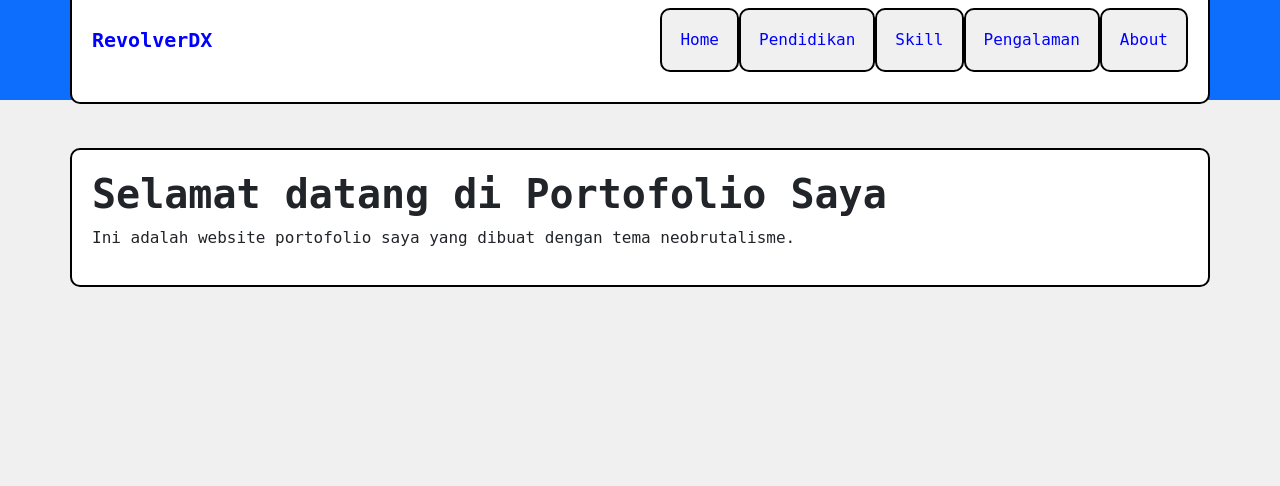
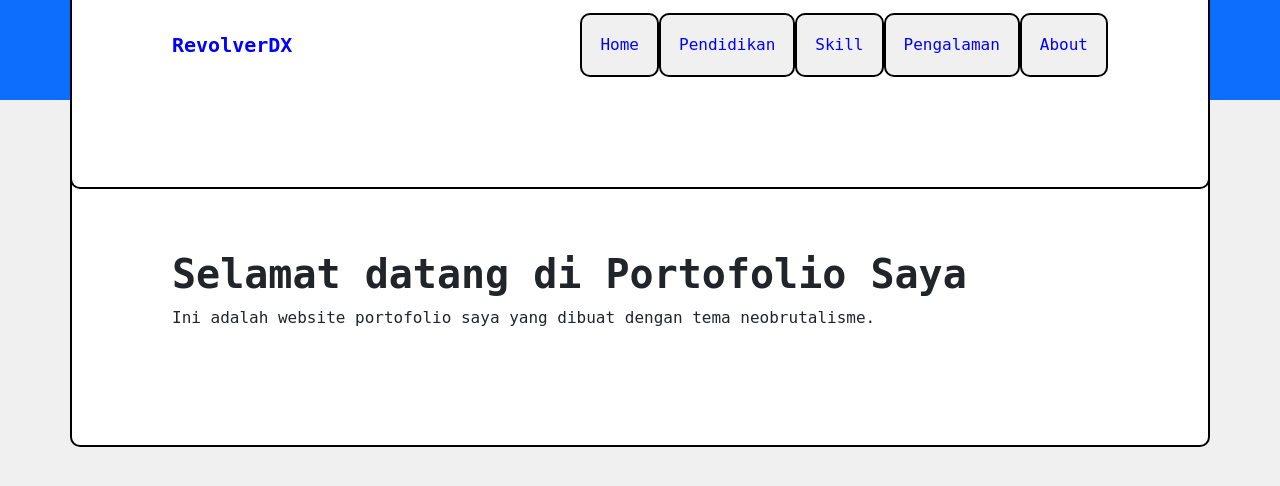
Before and after one commit to RvlDX/rvldx.github.io, a PHP site: page / in a window 1280 px wide. Shown: the top 486 px of the page. Run offline with PHP 8.4, Linux system fonts and the light colour scheme.

Commit message:
Update style.css

```diff
--- a/style.css
+++ b/style.css
@@ -6,8 +6,8 @@ body {
 
 .container {
     border: 2px solid black !important;
-    padding: 20px;
-    margin-bottom: 20px;
+    padding: 100px;
+    margin-bottom: 10px;
     background-color: white;
     border-radius : 10px;
 }
```
